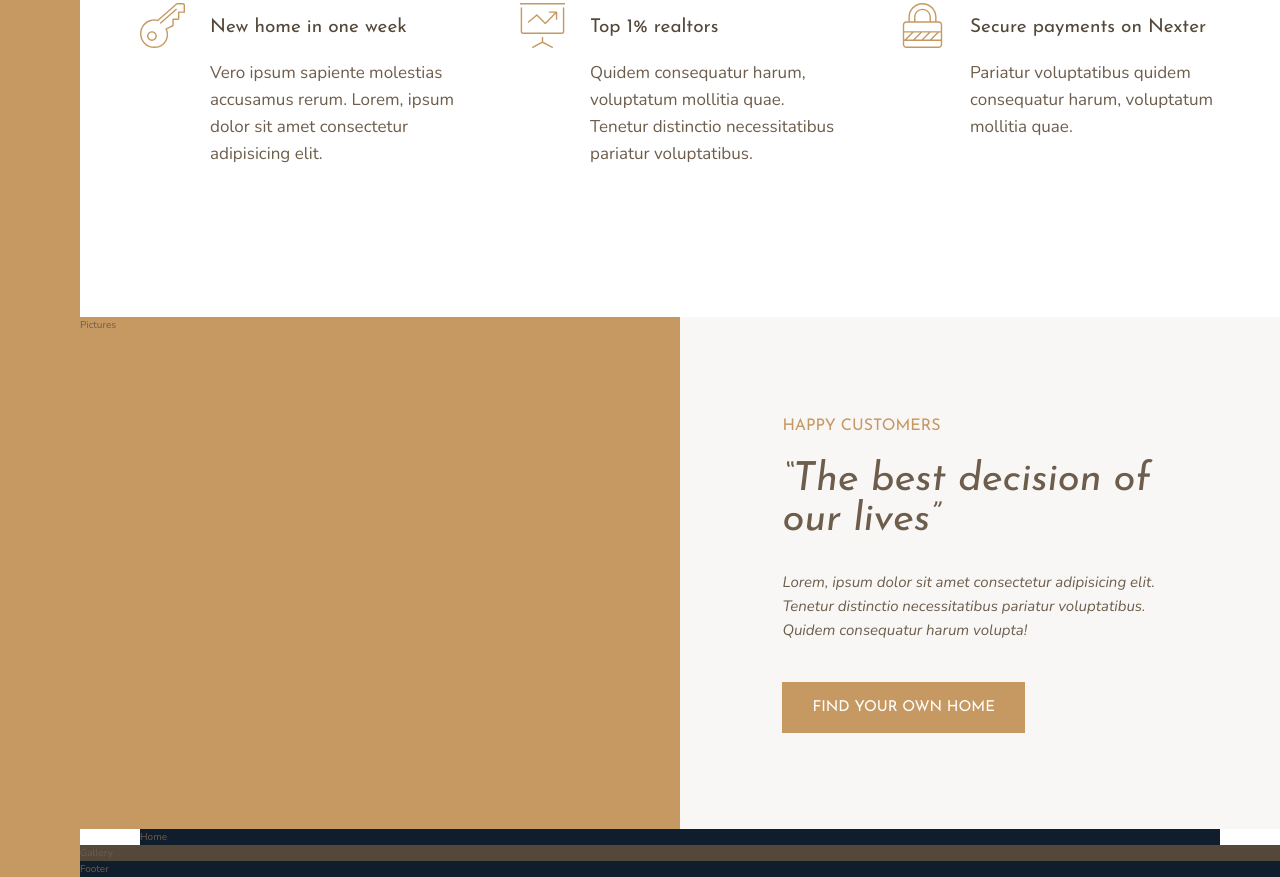
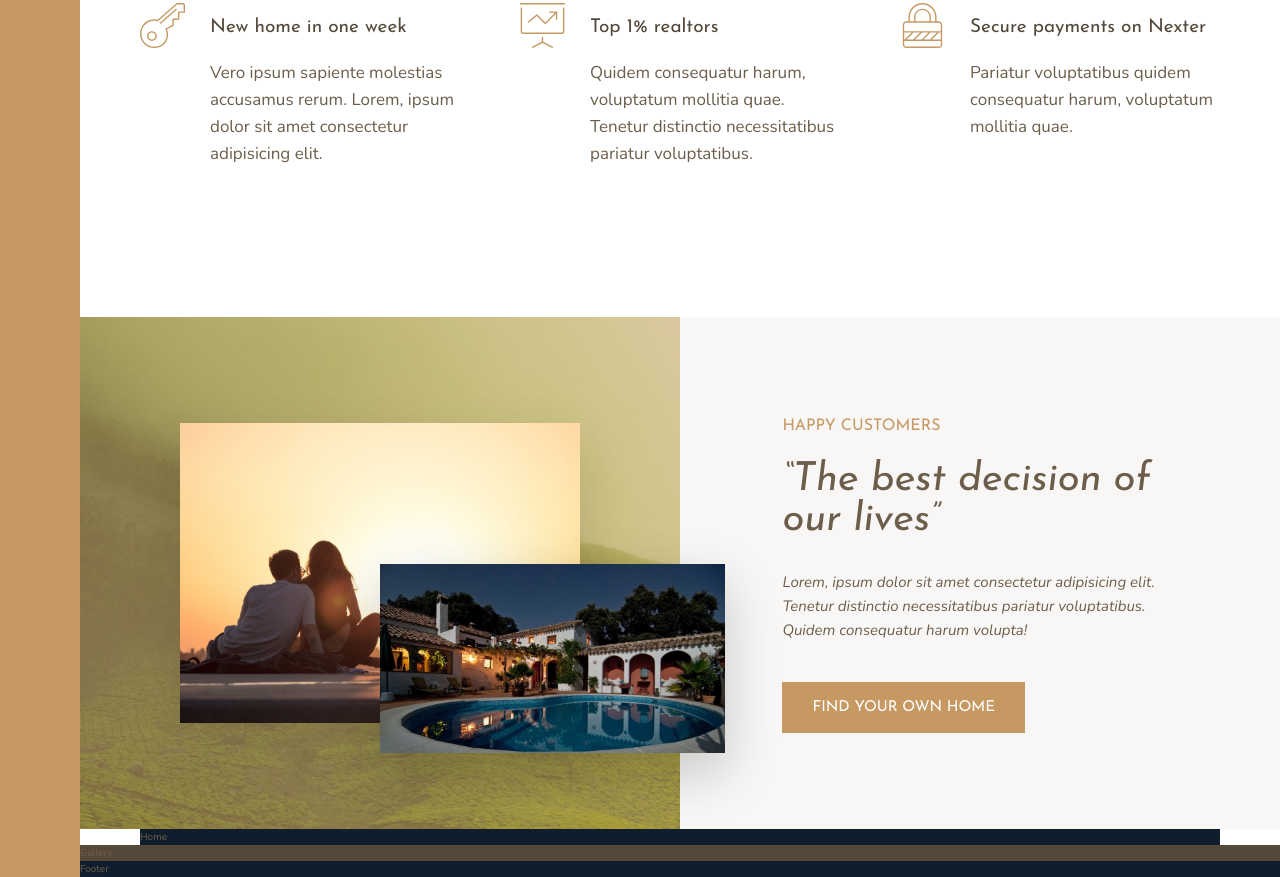
Before and after one commit to wisemandaniel/Nexter-project-with-css-grid, a website: page index.html in a window 1280 px wide. Shown: the part 991-1868 px from the top of the page. Drawn offline with nearby package versions, Linux system fonts and the light colour scheme.

Commit message:
Completed the story section

```diff
--- a/index.html
+++ b/index.html
@@ -84,7 +84,8 @@
             </div>
         </section>
         <div class="story__pictures">
-            Pictures
+            <img src="img/story-1.jpeg" alt="Couple with new house" class="story__img--1">
+            <img src="img/story-2.jpeg" alt="New house" class="story__img--2">
         </div>
         <div class="story__content">
             <h3 class="heading-h3 mb-sm">Happy Customers</h3>
--- a/sass/_story.scss
+++ b/sass/_story.scss
@@ -1,9 +1,31 @@
 .story {
 
     &__pictures {
+        background-image: linear-gradient(rgba($color-primary, .5), rgba($color-primary, .5)),
+                          url('../img/back.jpg');
         background-color: $color-primary;
 
         grid-column: full-start / col-end 4;
+
+        display: grid;
+        grid-template-rows: repeat(6, 1fr);
+        grid-template-columns: repeat(6, 1fr);
+        align-items: center ;
+    }
+
+    &__img--1 {
+        width: 100%;
+        grid-row: 2 / 6;
+        grid-column: 2 / 6;
+        box-shadow: 0 2rem 5rem rgba(#000, .1);
+    }
+
+    &__img--2 {
+        width: 115%;
+        grid-row: 4 / 6;
+        grid-column: 4 / 7;
+        z-index: 20;
+        box-shadow: 0 2rem 5rem rgba(#000, .2);
     }
 
     &__content {
```
Also changed, not shown: css/style.css.
